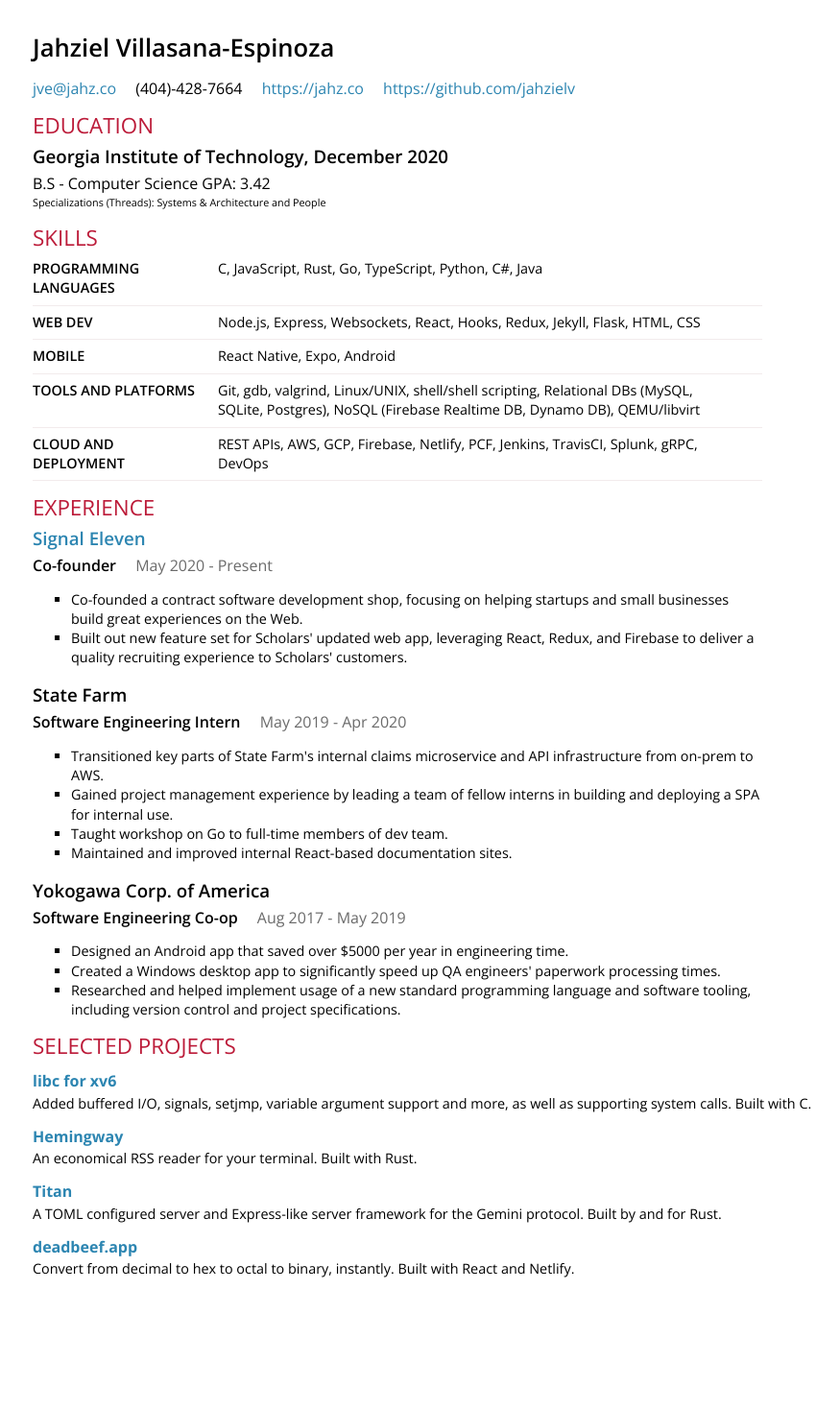
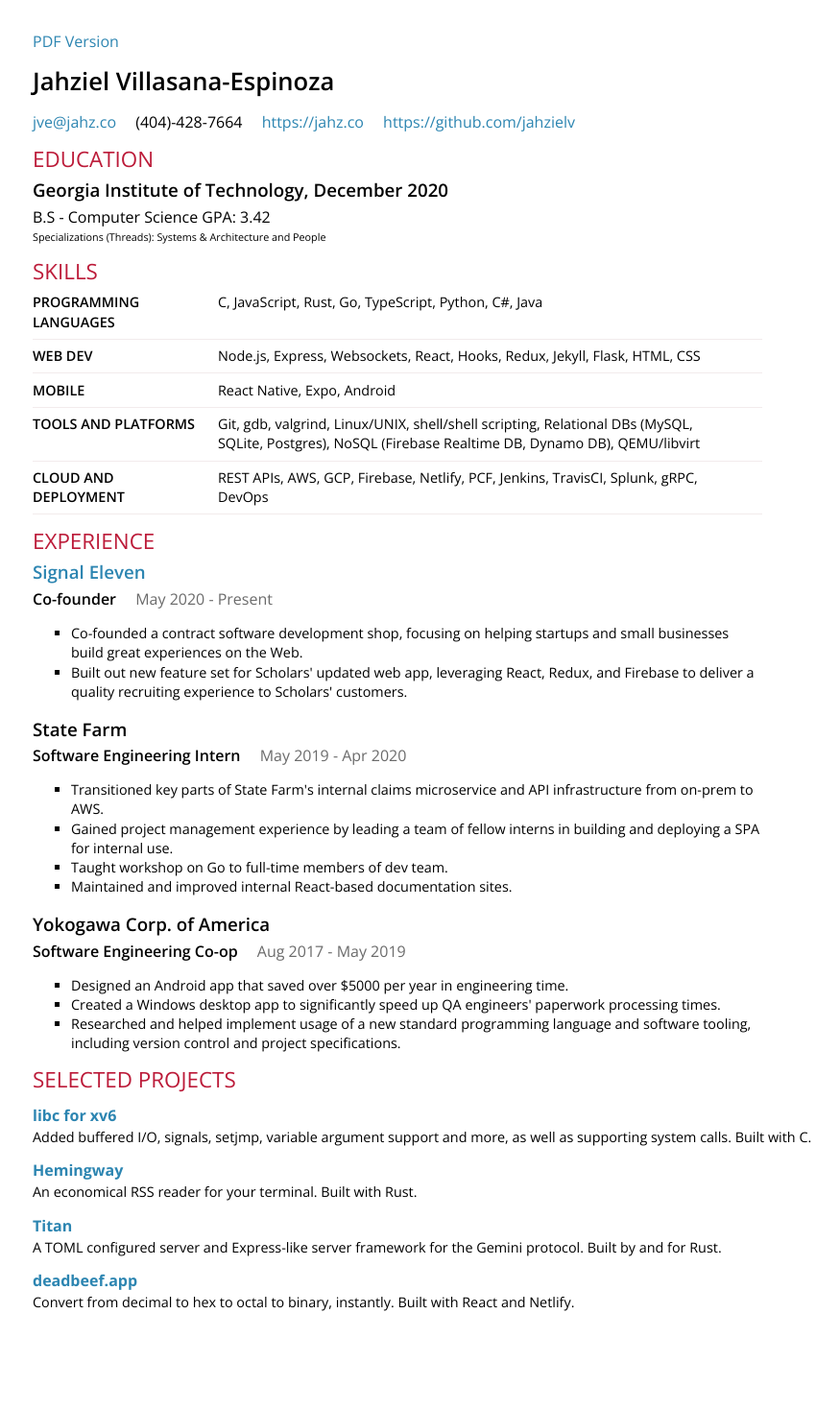
Before and after one commit to jahzielv/jahzielv.github.io, a Jekyll site: the page resume.html, which Jekyll copies as it is, in a window 1280 px wide. Shown: the whole page at 96% size, without its empty margins (6-881 px from the left). Built offline with Jekyll 4.4.1, drawn with Linux system fonts in a browser that asks for light colours; before the commit the page ends 1433 px from its top, so only the background shows below that.

Commit message:
resume pdf update

```diff
--- a/resume.html
+++ b/resume.html
@@ -169,6 +169,7 @@
 
     <body>
         <div id="resume">
+            <a href="/jve-resume.pdf">PDF Version</a>
             <section class="heading">
                 <header>
                     	<h1>Jahziel Villasana-Espinoza</h1>
```
Also changed, not shown: 1 other file.
